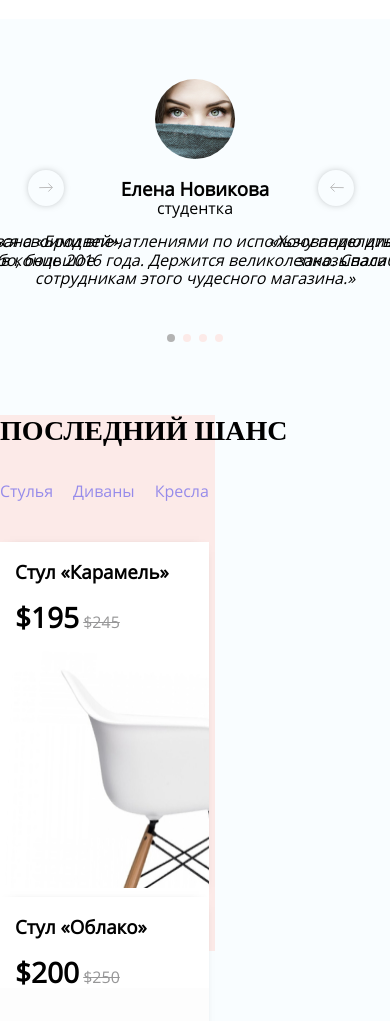
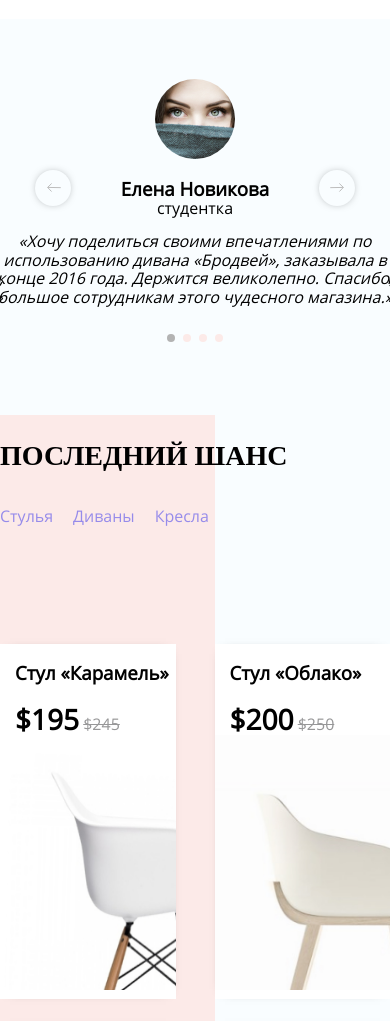
Before and after one commit to krocet/Designer-furniture, a plain HTML site: page index.html in a window 390 px wide. Shown: the part 2754-3775 px from the top of the page. Drawn offline with Linux system fonts and the light colour scheme.

Commit message:
адаптивка медиа

```diff
--- a/css/style.css
+++ b/css/style.css
@@ -1174,7 +1174,7 @@ img {
 
 
 .swiper-container-2-button-prev {
-  right: 326px;
+  left: 326px;
   position: absolute;
   top: 33%;
   height: 36px;
@@ -1258,6 +1258,7 @@ img {
   flex-direction: column;
   flex-wrap: wrap;
   justify-content: flex-end;
+  height: 152px;
 }
 
 .page-heading {
@@ -1311,7 +1312,7 @@ img {
 
 .chair-text {
   display: flex;
-  flex-direction: row;
+  flex-direction: column;
   flex-wrap: wrap;
   margin-left: 15px;
   color: #000000;
@@ -1365,6 +1366,9 @@ img {
 }
 
 .card-chair {
+  display: flex;
+  flex-direction: column;
+  flex-wrap: wrap;
   width: 209px;
   height: 355px;
   background: #ffffff;
@@ -1511,3 +1515,88 @@ img {
   height: 13px;
   margin: 5px;
 }
+
+
+
+
+
+
+
+
+
+
+
+@media (max-width: 1023px) {
+  .swiper-container-2-button-prev {
+    left: 150px;
+  }
+
+  .swiper-container-2-button-next {
+    right: 150px;
+  }
+
+  .swiper-container-3 {
+    height: 990px;
+  }
+
+  .swiper-wrapper-3::before {
+    height: 750px;
+  }
+
+}
+
+
+@media (max-width: 768px) {
+  .swiper-container-2-button-prev {
+    left: 35px;
+  }
+
+  .swiper-container-2-button-next {
+    right: 35px;
+  }
+
+}
+
+@media (max-width: 535px) {
+  .feedback-text {
+    width: 484px;
+  }
+
+  .swiper-container-3 {
+    height: 1370px;
+  }
+}
+
+@media (max-width: 425px) {
+  .feedback-text {
+    width: 400px;
+  }
+
+  .card-chair {
+    width: 45%;
+  }
+
+}
+
+@media (max-width: 375px) {
+  .swiper-container-2-button-prev {
+    left: 35px;
+  }
+
+  .swiper-container-2-button-next {
+    right: 35px;
+  }
+
+  .feedback-text {
+    width: 330px;
+  }
+
+  .swiper-wrapper-3::before {
+    height: 1170px;
+  }
+
+  .card-chair{
+    width: 45%;
+  }
+
+}
--- a/index.html
+++ b/index.html
@@ -275,9 +275,9 @@
             </div>
             <nav class="heading-list">
               <ul class="page-header-2-text">
-                <li class="nav-list"><a href="#">Стулья</a></li>
-                <li class="nav-list"><a href="#">Диваны</a></li>
-                <li class="nav-list"><a href="#">Кресла</a></li>
+                <li class="nav-list"><a class="color: black" href="#">Стулья</a></li>
+                <li class="nav-list"><a class="color: black" href="#">Диваны</a></li>
+                <li class="nav-list"><a class="color: black" href="#">Кресла</a></li>
               </ul>
 
             </nav>
@@ -380,6 +380,8 @@
 
         </div>
       </div>
+      <div class="swiper-scrollbar"></div>
+      <div class="swiper-pagination swiper-2-pagination"></div>
     </section>
 
     <section class="footer">
```
